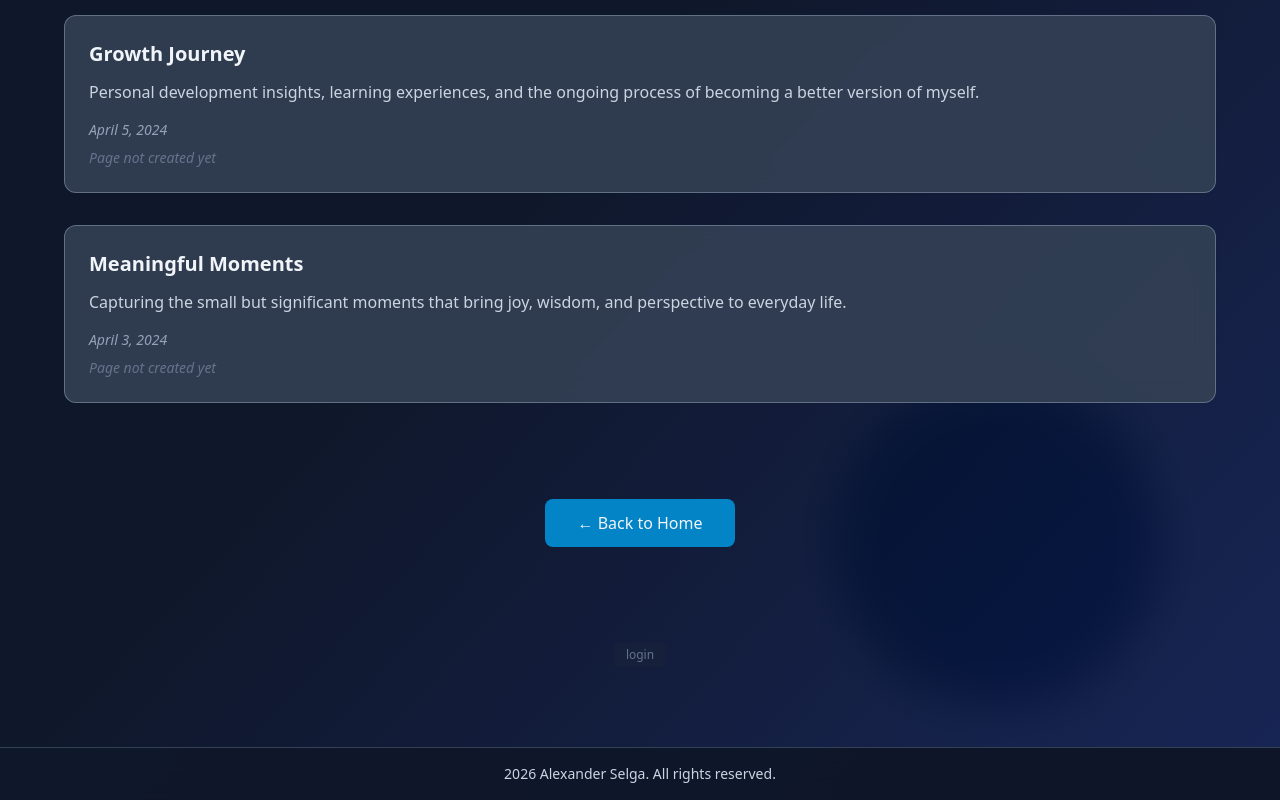
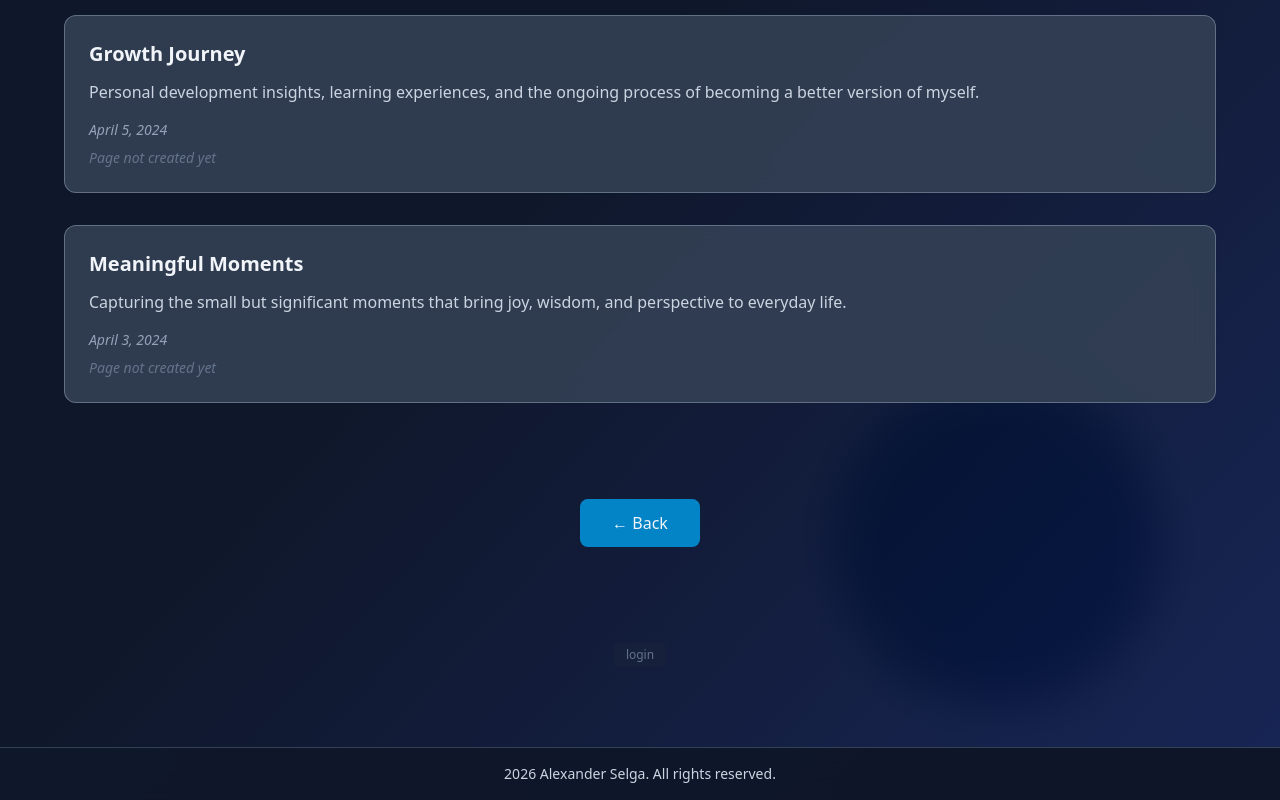
Before and after one commit to aselga96/portfolio-website, a React (Vite) app: page /journal-entries in a window 1280 px wide. Shown: the part 641-1441 px from the top of the page. Built offline with nearby package versions, Linux system fonts and the light colour scheme.

Commit message:
Update back buttons to go to previous page instead of home - replace Link with navigate(-1) in Poems and JournalEntries pages

```diff
--- a/src/pages/JournalEntries.jsx
+++ b/src/pages/JournalEntries.jsx
@@ -197,12 +197,12 @@ export default function JournalEntries() {
           </div>
 
           <div className="text-center mt-16 space-x-4">
-            <Link
-              to="/"
+            <button
+              onClick={() => navigate(-1)}
               className="inline-flex items-center px-6 sm:px-8 py-3 bg-royal-600 hover:bg-royal-700 text-slate-100 font-medium rounded-lg transition-colors duration-300"
             >
-              ← Back to Home
-            </Link>
+              ← Back
+            </button>
           </div>
 
           {/* Discreet Admin Controls */}
--- a/src/pages/Poems.jsx
+++ b/src/pages/Poems.jsx
@@ -185,12 +185,12 @@ export default function Poems() {
           </div>
 
           <div className="text-center mt-16 space-x-4">
-            <Link
-              to="/"
+            <button
+              onClick={() => navigate(-1)}
               className="inline-flex items-center px-6 sm:px-8 py-3 bg-royal-600 hover:bg-royal-700 text-slate-100 font-medium rounded-lg transition-colors duration-300"
             >
-              ← Back to Home
-            </Link>
+              ← Back
+            </button>
           </div>
 
           {/* Discreet Admin Controls */}
```
Also changed, not shown: 3 other files (tests, documents, lock files or other folders).
